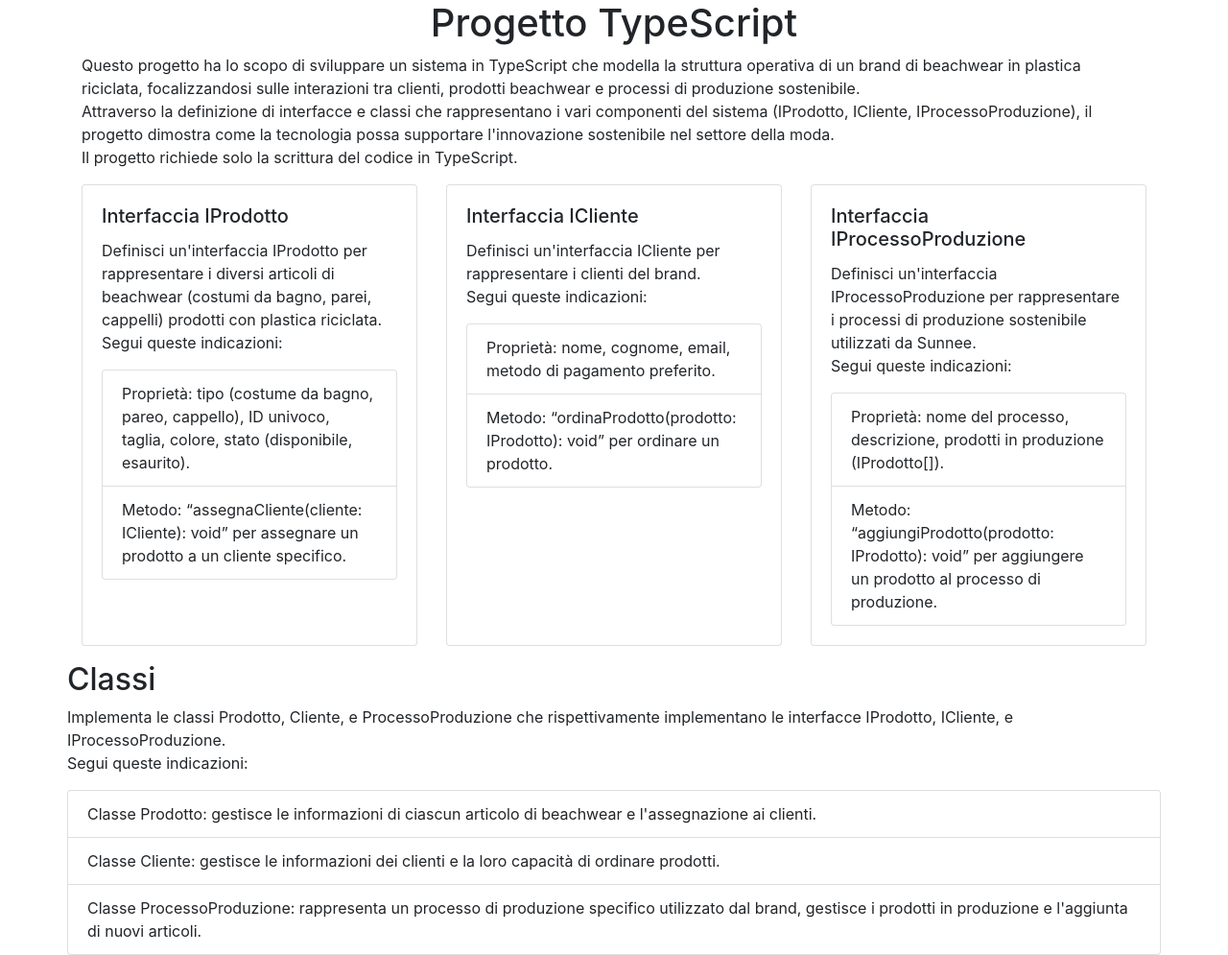
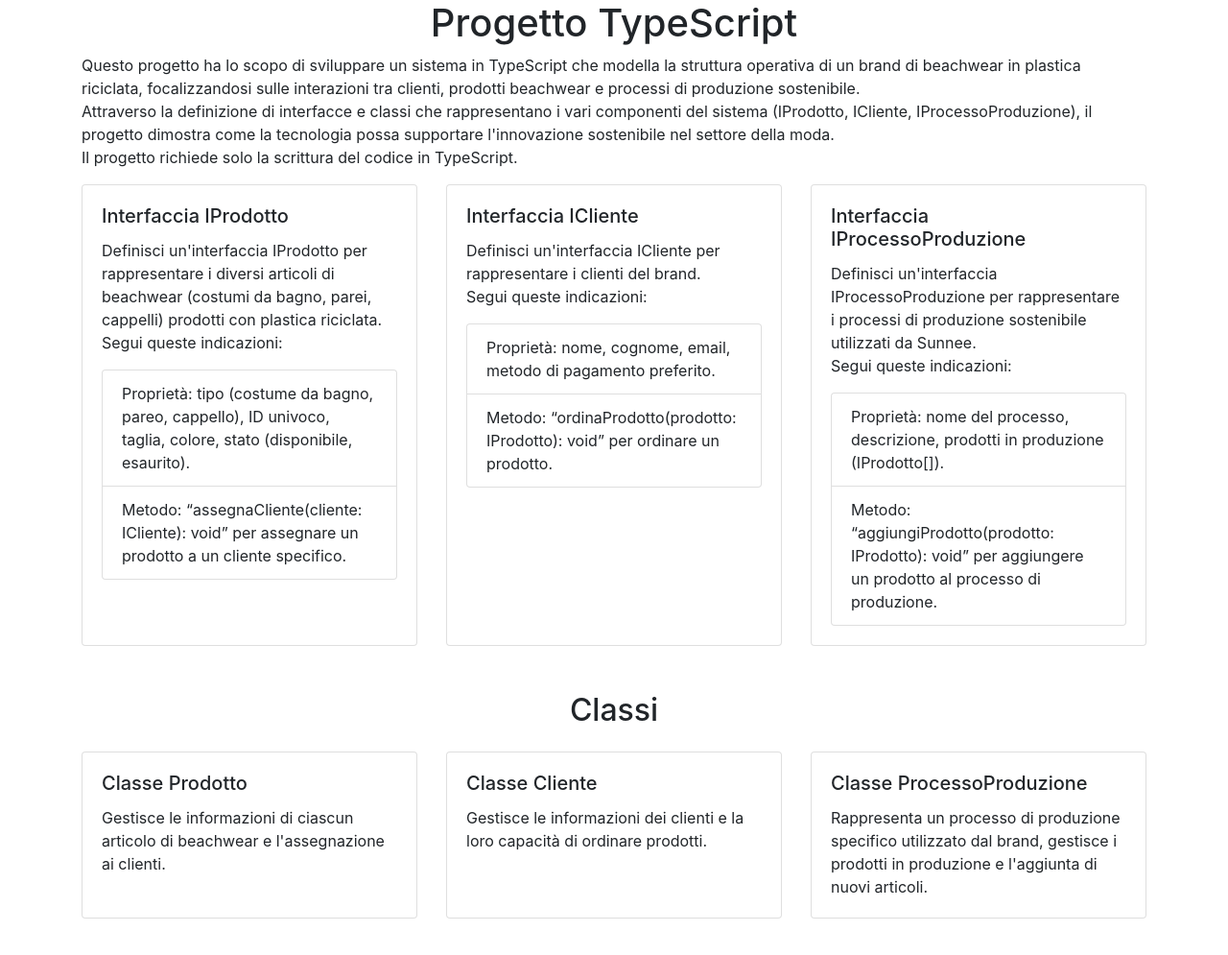
Before and after one commit to verodevp/projTypeScript, a website: page index.html in a window 1280 px wide. Shown: the whole page at 96% size. After the commit the page ends 973 px from the top, so only its background shows below. Drawn offline with nearby package versions, Linux system fonts and the light colour scheme.

Commit message:
Modifica layout

```diff
--- a/index.html
+++ b/index.html
@@ -67,27 +67,39 @@
             </div>
         </div>
 
-        <div class="row">
-            <h2>Classi</h2>
-            <div class="col-s">
-                <p>Implementa le classi Prodotto, Cliente, e ProcessoProduzione che rispettivamente implementano le interfacce
-                    IProdotto, ICliente, e IProcessoProduzione. <br>
+        <div class="row mt-5">
+    <div class="col-12">
+        <h2 class="text-center mb-4">Classi</h2>
+    </div>
 
-                    Segui queste indicazioni:</p>
+    <div class="col-md-4 mb-3 d-flex">
+        <div class="card h-100 w-100">
+            <div class="card-body">
+                <h5 class="card-title">Classe Prodotto</h5>
+                <p class="card-text">Gestisce le informazioni di ciascun articolo di beachwear e l'assegnazione ai clienti.</p>
+            </div>
+        </div>
+    </div>
 
-                <ul class="list-group">
-                    <li class="list-group-item">Classe Prodotto: gestisce le informazioni di ciascun articolo di beachwear e
-                        l'assegnazione ai clienti.</li>
-                    <li class="list-group-item">
-                        Classe Cliente: gestisce le informazioni dei clienti e la loro capacità di ordinare prodotti.</li>
-                    <li class="list-group-item">
-                        Classe ProcessoProduzione: rappresenta un processo di produzione specifico utilizzato dal brand,
-                        gestisce i prodotti in produzione e l'aggiunta di nuovi articoli.</li>
-                </ul>
+    <div class="col-md-4 mb-3 d-flex">
+        <div class="card h-100 w-100">
+            <div class="card-body">
+                <h5 class="card-title">Classe Cliente</h5>
+                <p class="card-text">Gestisce le informazioni dei clienti e la loro capacità di ordinare prodotti.</p>
+            </div>
+        </div>
+    </div>
 
+    <div class="col-md-4 mb-3 d-flex">
+        <div class="card h-100 w-100">
+            <div class="card-body">
+                <h5 class="card-title">Classe ProcessoProduzione</h5>
+                <p class="card-text">Rappresenta un processo di produzione specifico utilizzato dal brand, gestisce i prodotti in produzione e l'aggiunta di nuovi articoli.</p>
             </div>
+        </div>
+    </div>
+</div>
 
-        </div>
 
 
 
```
